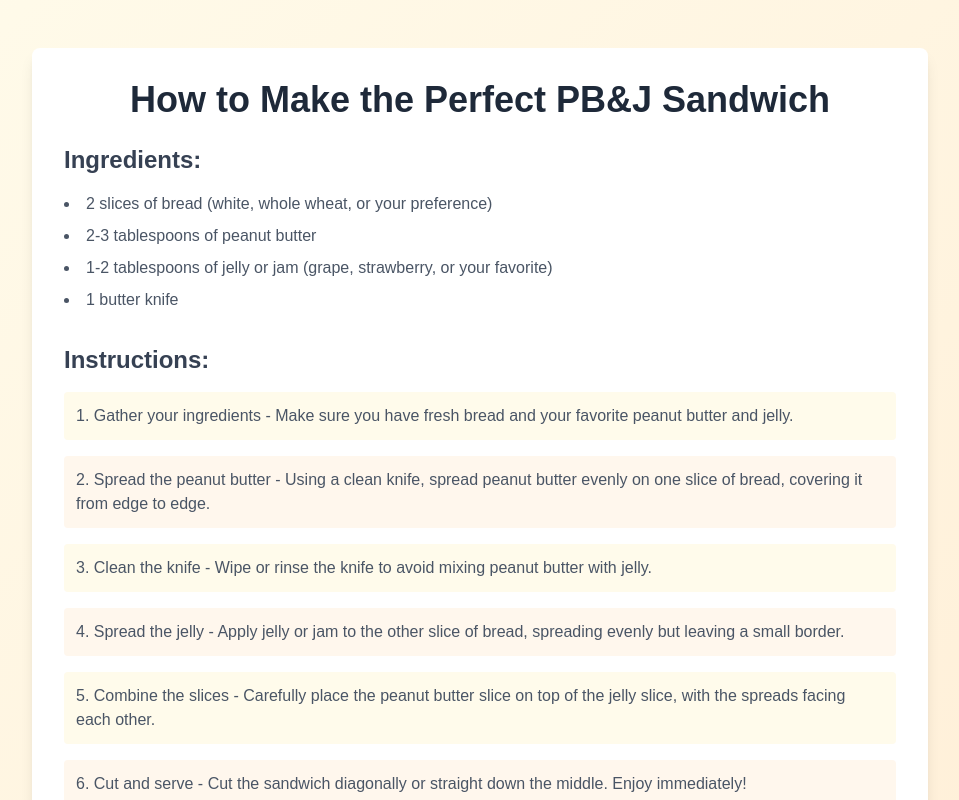
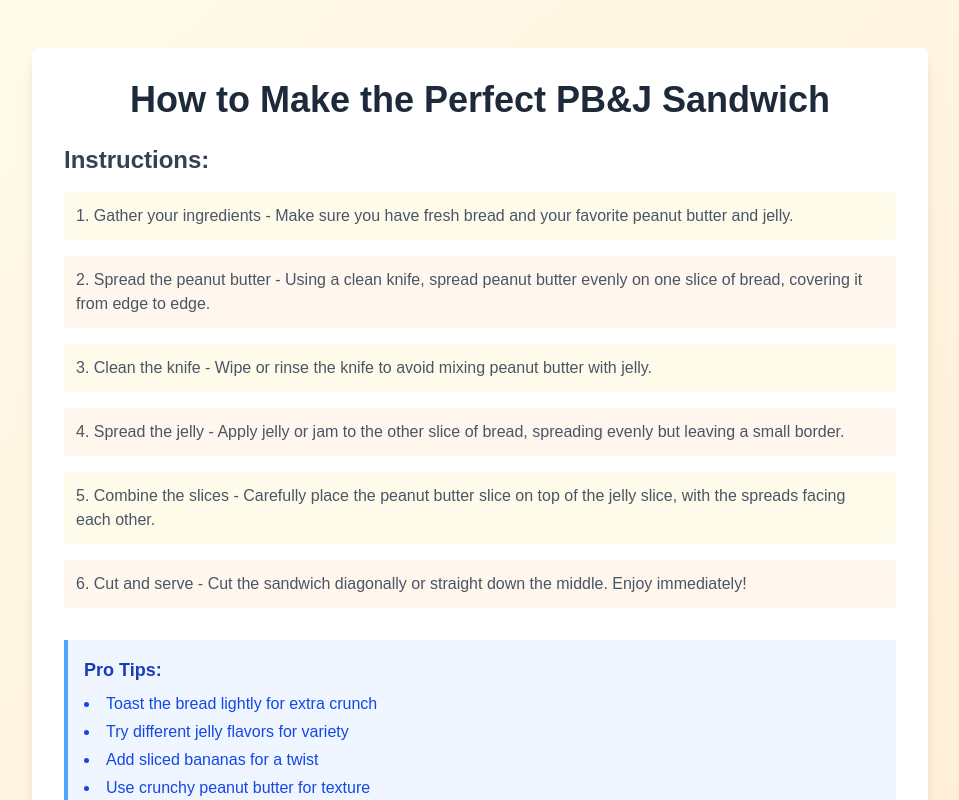
Before and after one commit to PlntGoblin/testproject, a Next.js app: page /water-bottle in a window 1280 px wide. Shown: the top 800 px of the page, without its empty margins (160-1119 px from the left). Built offline with nearby package versions, Linux system fonts and the light colour scheme.

Commit message:
refactor: Remove ingredients section from PB&J sandwich instructions

```diff
--- a/app/water-bottle/page.tsx
+++ b/app/water-bottle/page.tsx
@@ -9,15 +9,6 @@ export default function Instructions() {
             How to Make the Perfect PB&J Sandwich
           </h1>
 
-          <div className="mb-8">
-            <h2 className="text-2xl font-semibold text-gray-700 mb-4">Ingredients:</h2>
-            <ul className="list-disc list-inside space-y-2 text-gray-600">
-              <li>2 slices of bread (white, whole wheat, or your preference)</li>
-              <li>2-3 tablespoons of peanut butter</li>
-              <li>1-2 tablespoons of jelly or jam (grape, strawberry, or your favorite)</li>
-              <li>1 butter knife</li>
-            </ul>
-          </div>
 
           <div className="mb-8">
             <h2 className="text-2xl font-semibold text-gray-700 mb-4">Instructions:</h2>
```
